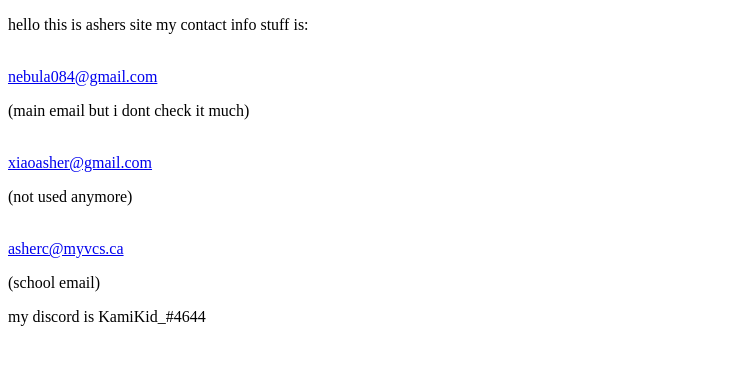
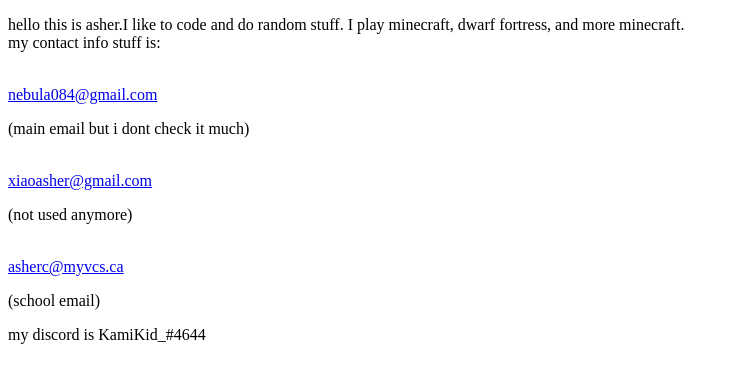
Before and after one commit to nebula084/asher-site, a website: page 01/about.html in a window 1280 px wide. Shown: the whole page, without its empty margins (0-734 px from the left). Drawn offline with Linux system fonts and the light colour scheme.

Commit message:
update project

```diff
--- a/01/about.html
+++ b/01/about.html
@@ -7,7 +7,11 @@
     <title>about asher</title>
   </head>
   <body>
-    <p>hello this is ashers site my contact info stuff is:</p>
+    <p>
+      hello this is asher.I like to code and do random stuff. I play minecraft,
+      dwarf fortress, and more minecraft. <br />
+      my contact info stuff is:
+    </p>
     <br />
     <a href="nebula084@gmail.com">nebula084@gmail.com</a>
     <p>(main email but i dont check it much)</p>
```
